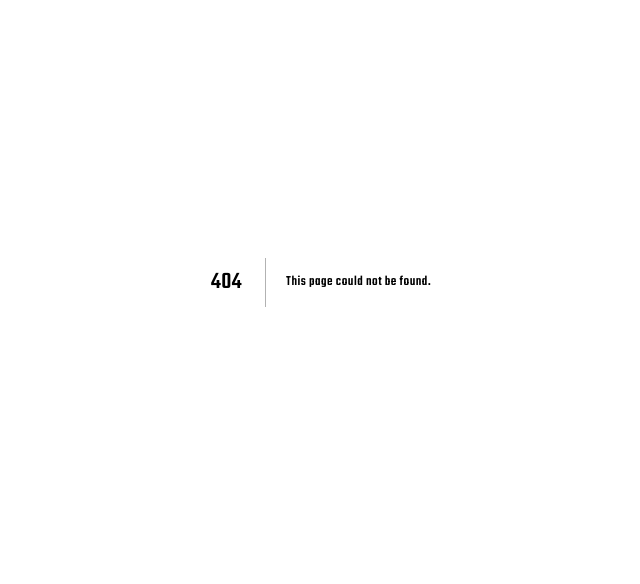
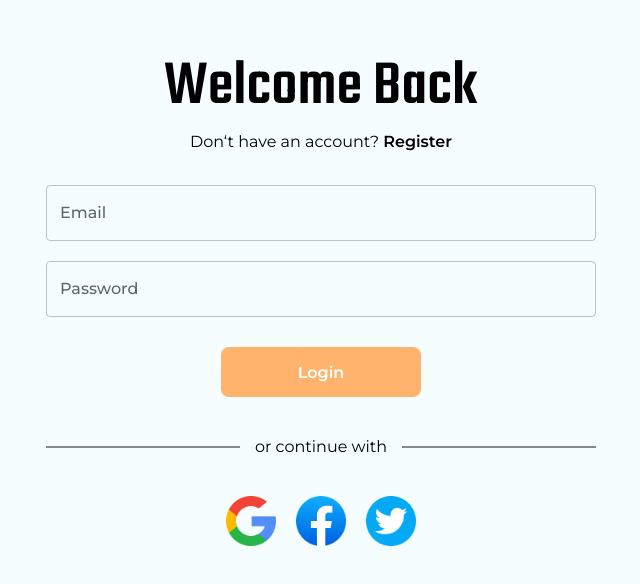
Before and after one commit to Scullworks/demo, a Next.js app: page /login in a window 1280 px wide. Before the commit this address had no page. Shown: the part 118-702 px from the top of the page, without its empty margins (319-959 px from the left). Built offline with nearby package versions, Linux system fonts and the light colour scheme; no server answers.

Commit message:
feat: create auth pages

```diff
--- /dev/null
+++ b/src/pages/login.tsx
@@ -0,0 +1,41 @@
+import Link from 'next/link';
+import { useRouter } from 'next/router';
+import { useEffect } from 'react';
+import { AuthForm, AuthProviders } from '@/components';
+import { useAuthStore } from '@/hooks/store/useAuthStore';
+
+function Login() {
+    const user = useAuthStore(state => state.user);
+    const router = useRouter();
+
+    /**
+     Keep track of the original path a user was attempting to go to,
+     before being redirected due to not being authenticated. Once they
+     are authenticated remove the path from storage and redirect them
+     to the requested path.
+     */
+    useEffect(() => {
+        const originalPathRequest = localStorage.getItem('path');
+
+        if (user && originalPathRequest) {
+            localStorage.removeItem('path');
+            router.replace(originalPathRequest);
+        }
+    }, [user, router]);
+
+    return (
+        <div className="auth">
+            <h1 className="auth__heading">Welcome Back</h1>
+            <p className="auth__text">
+                Don&lsquo;t have an account?{' '}
+                <Link className="auth__link" href="/register">
+                    Register
+                </Link>
+            </p>
+            <AuthForm type="login" />
+            <AuthProviders />
+        </div>
+    );
+}
+
+export default Login;
--- /dev/null
+++ b/src/styles/pages/_auth.scss
@@ -0,0 +1,27 @@
+@use '@/styles/abstracts/colors' as *;
+@use '@/styles/abstracts/mixins' as *;
+@use '@/styles/abstracts/variables' as *;
+
+.auth {
+    @include flex-center;
+    background-color: $color-background-main;
+    height: 100vh;
+    width: 100vw;
+}
+
+.auth__heading {
+    margin-bottom: 0;
+
+    @include mobile-large {
+        margin-bottom: 0.5rem;
+    }
+}
+
+.auth__text {
+    font-size: 1.6rem;
+}
+
+.auth__link {
+    font-weight: 600;
+    cursor: pointer;
+}
--- a/src/styles/pages/_index.scss
+++ b/src/styles/pages/_index.scss
@@ -1 +1,3 @@
+// Used for 'login' and 'register' pages
+@forward 'auth';
 @forward 'join';
```
Also changed, not shown: src/pages/register.tsx (added, +37 -0 lines).
